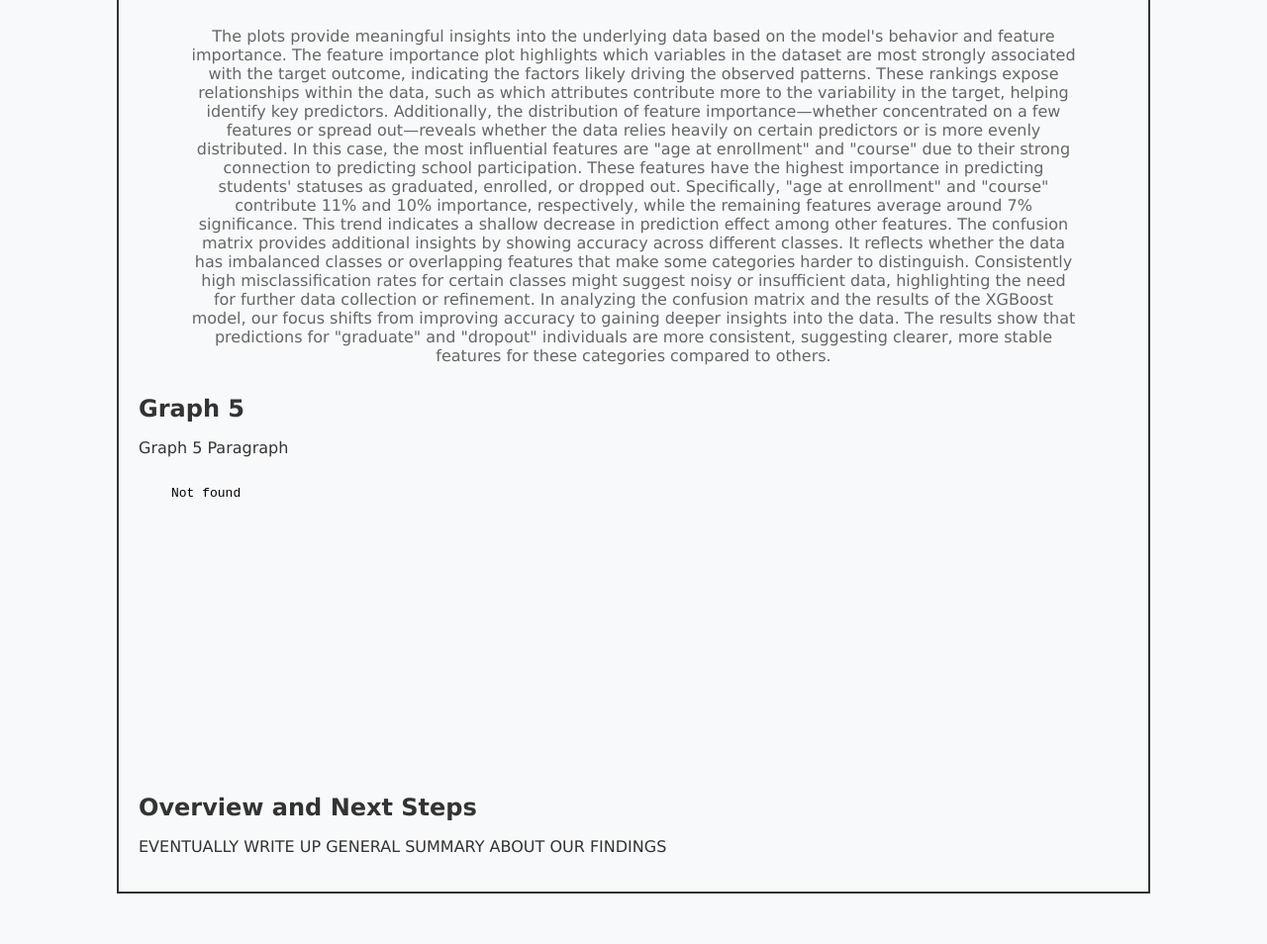
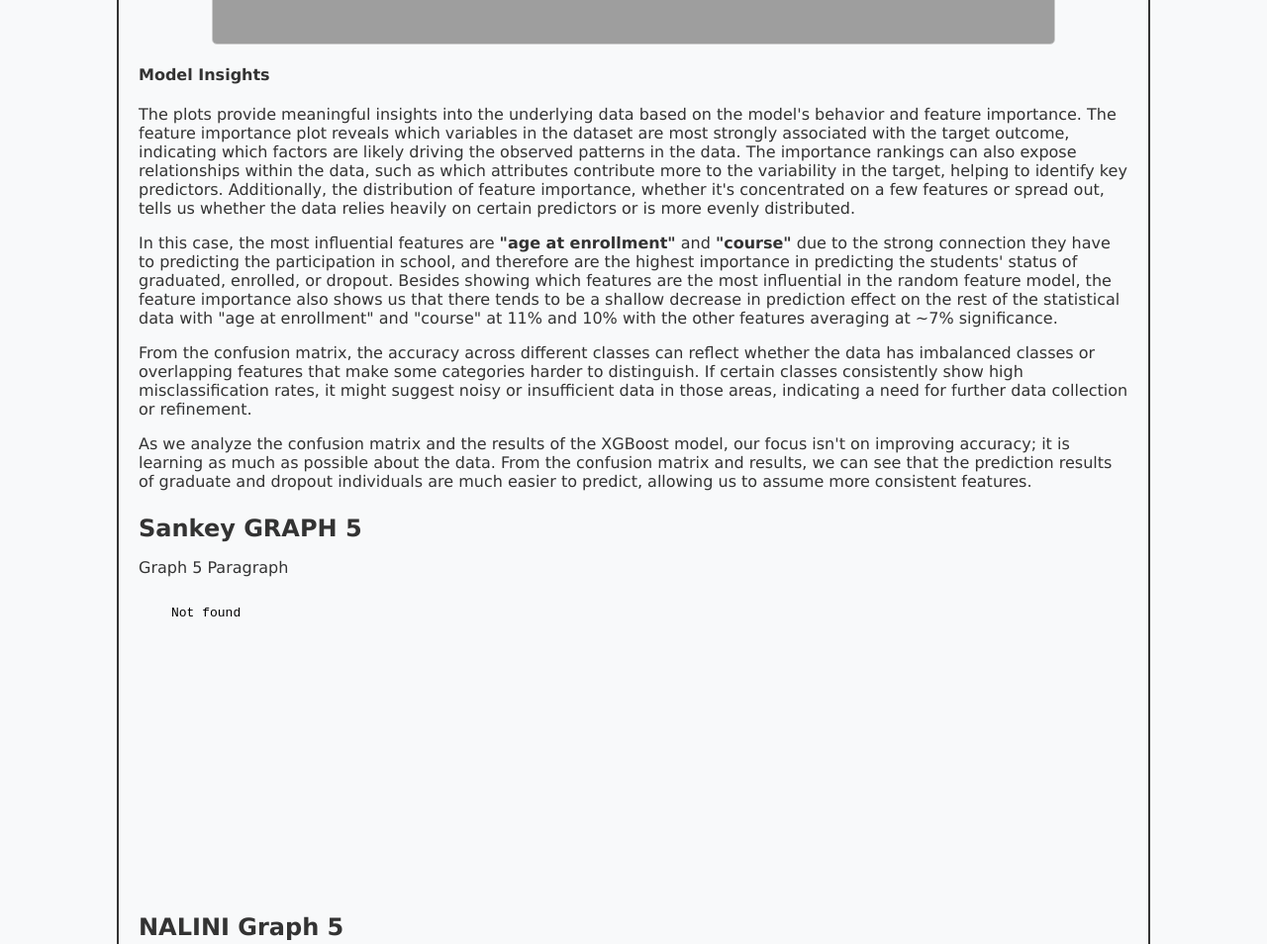
Before and after one commit to lilyhoffman/ds4200, a plain HTML site: page project/index.html in a window 1280 px wide. Shown: the part 2683-3637 px from the top of the page at 99% size. Before the commit the page ends 3586 px from the top, so only its background shows below. Drawn offline with nearby package versions, Linux system fonts and the light colour scheme; grey boxes are pictures that could not be loaded.

Commit message:
added graphs and summary section... missing 2 graphs

```diff
--- a/project/index.html
+++ b/project/index.html
@@ -73,6 +73,7 @@
 
 
     <!-- Model Performance -->
+    <h2>Model Predictions</h2>
     <div class="graphs-container">
         <div class="graph">
             <h3>Confusion Matrix</h3>
@@ -83,19 +84,26 @@
             <iframe src="random_forest_feature_importance.html" width="100%" height="500px" frameborder="0"></iframe>
         </div>
     </div>
-        <p class="graphs-description">
-            The plots provide meaningful insights into the underlying data based on the model's behavior and feature importance. The feature importance plot highlights which variables in the dataset are most strongly associated with the target outcome, indicating the factors likely driving the observed patterns. These rankings expose relationships within the data, such as which attributes contribute more to the variability in the target, helping identify key predictors. Additionally, the distribution of feature importance—whether concentrated on a few features or spread out—reveals whether the data relies heavily on certain predictors or is more evenly distributed.
+    <h4>Model Insights</h4>
+    <p>The plots provide meaningful insights into the underlying data based on the model's behavior and feature importance. The feature importance plot reveals which variables in the dataset are most strongly associated with the target outcome, indicating which factors are likely driving the observed patterns in the data. The importance rankings can also expose relationships within the data, such as which attributes contribute more to the variability in the target, helping to identify key predictors. Additionally, the distribution of feature importance, whether it's concentrated on a few features or spread out, tells us whether the data relies heavily on certain predictors or is more evenly distributed.</p>
+    <p>In this case, the most influential features are <strong>"age at enrollment"</strong> and <strong>"course"</strong> due to the strong connection they have to predicting the participation in school, and therefore are the highest importance in predicting the students' status of graduated, enrolled, or dropout. Besides showing which features are the most influential in the random feature model, the feature importance also shows us that there tends to be a shallow decrease in prediction effect on the rest of the statistical data with "age at enrollment" and "course" at 11% and 10% with the other features averaging at ~7% significance.</p>
+    <p>From the confusion matrix, the accuracy across different classes can reflect whether the data has imbalanced classes or overlapping features that make some categories harder to distinguish. If certain classes consistently show high misclassification rates, it might suggest noisy or insufficient data in those areas, indicating a need for further data collection or refinement.</p>
+    <p>As we analyze the confusion matrix and the results of the XGBoost model, our focus isn't on improving accuracy; it is learning as much as possible about the data. From the confusion matrix and results, we can see that the prediction results of graduate and dropout individuals are much easier to predict, allowing us to assume more consistent features.
 
-            In this case, the most influential features are "age at enrollment" and "course" due to their strong connection to predicting school participation. These features have the highest importance in predicting students' statuses as graduated, enrolled, or dropped out. Specifically, "age at enrollment" and "course" contribute 11% and 10% importance, respectively, while the remaining features average around 7% significance. This trend indicates a shallow decrease in prediction effect among other features.
-
-            The confusion matrix provides additional insights by showing accuracy across different classes. It reflects whether the data has imbalanced classes or overlapping features that make some categories harder to distinguish. Consistently high misclassification rates for certain classes might suggest noisy or insufficient data, highlighting the need for further data collection or refinement.
-
-            In analyzing the confusion matrix and the results of the XGBoost model, our focus shifts from improving accuracy to gaining deeper insights into the data. The results show that predictions for "graduate" and "dropout" individuals are more consistent, suggesting clearer, more stable features for these categories compared to others.
-        </p>
+    </p>
 
 
-    <!-- Graph 5 -->
-    <h3>Graph 5</h3>
+    <!-- Sankey -->
+    <h3>Sankey GRAPH 5</h3>
+    <p>
+        Graph 5 Paragraph
+    </p>
+    <div class="center">
+        <iframe src="nameofgraph.html" width="95%" height="300px" frameborder="0"></iframe>
+    </div>
+
+    <!-- Nalini -->
+    <h3>NALINI Graph 5</h3>
     <p>
         Graph 5 Paragraph
     </p>
@@ -106,7 +114,7 @@
     <!-- Summary Section -->
     <h3>Overview and Next Steps</h3>
     <p>
-        EVENTUALLY WRITE UP GENERAL SUMMARY ABOUT OUR FINDINGS
+        This project explores key factors behind student academic outcomes and dropout rates, aiming to uncover patterns that drive success or challenges in education. Using demographic, academic, and socioeconomic data, the analysis highlights influential predictors such as age and course enrollment, offering valuable insights for educational improvement. Future efforts will focus on addressing class imbalances and refining predictive features to deepen understanding and support data-driven strategies for fostering equitable and effective learning environments.
     </p>
 </body>
 
```
